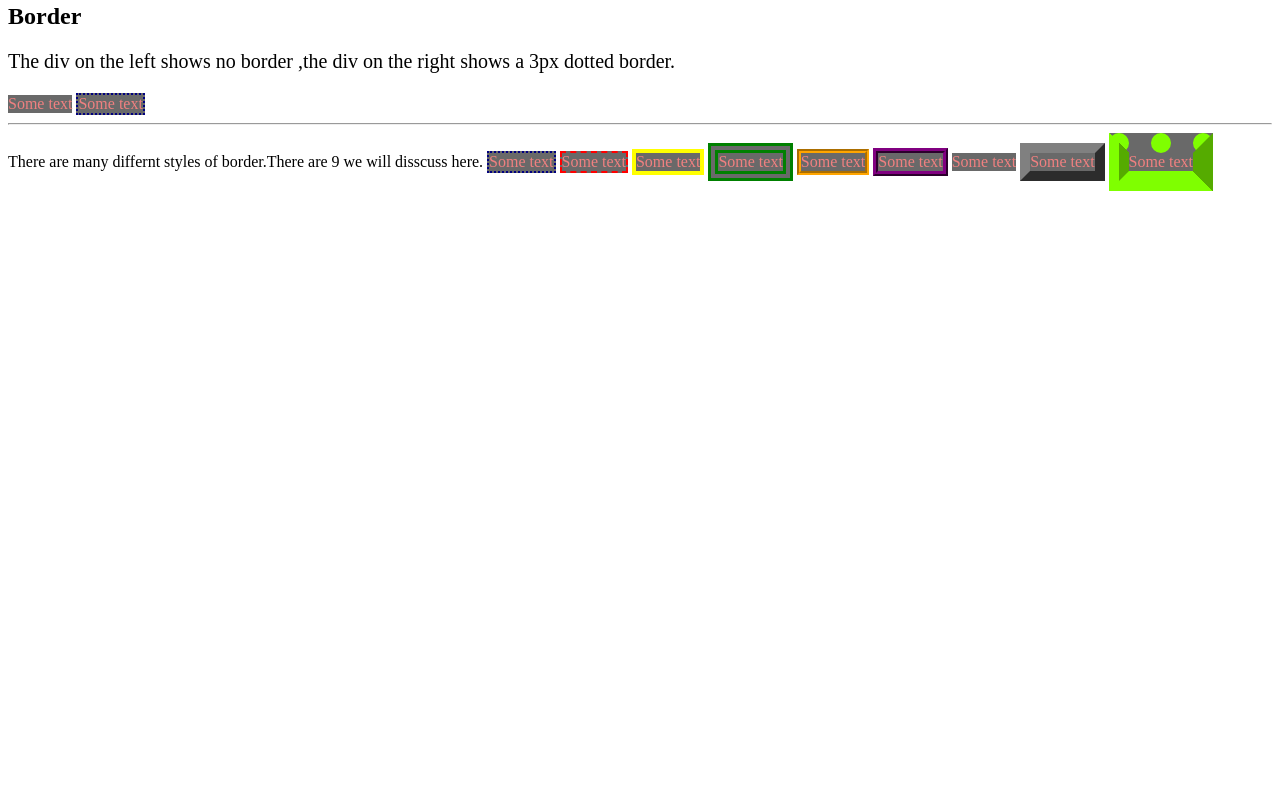
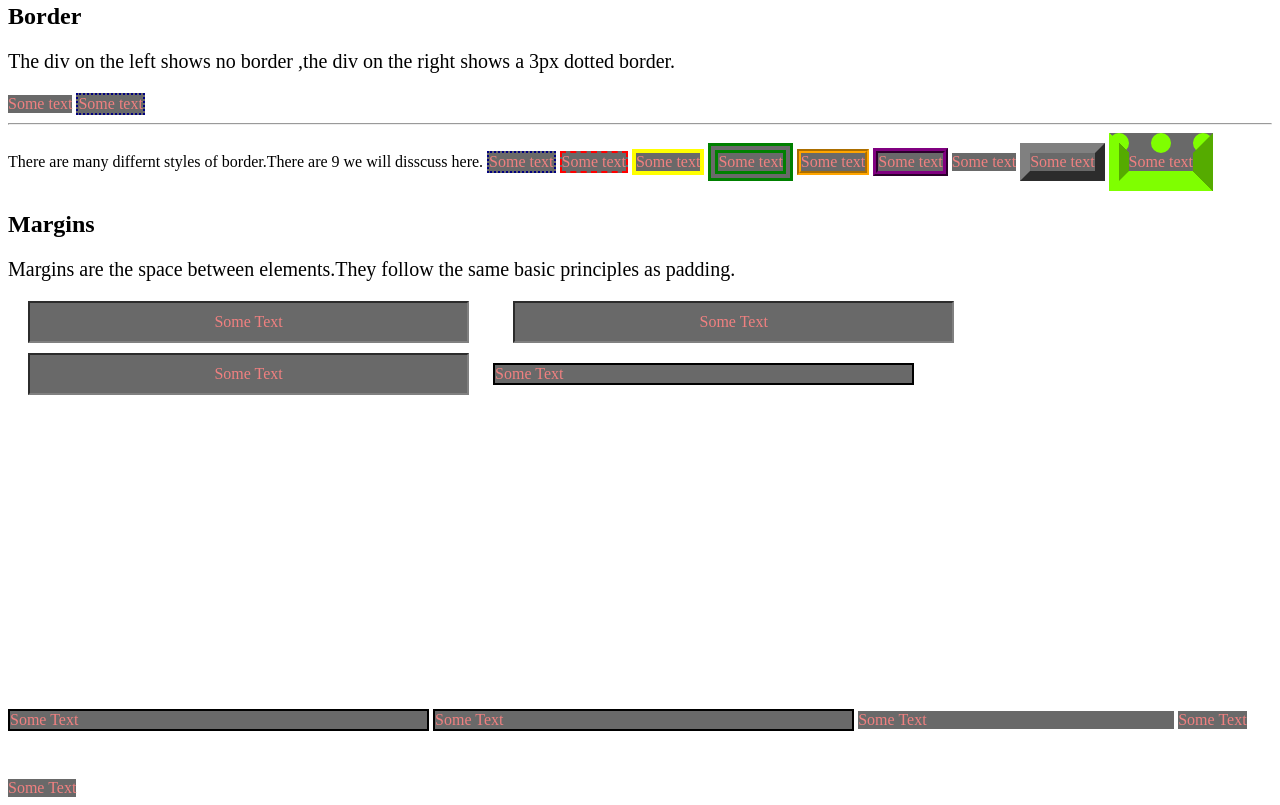
Before and after one commit to evanstak000/boxmodel, a plain HTML site: page index.html in a window 1280 px wide. Shown: the part 489-1294 px from the top of the page. Before the commit the page ends 800 px from the top, so only its background shows below. Drawn offline with Linux system fonts and the light colour scheme.

Commit message:
Margin notes

```diff
--- a/index.html
+++ b/index.html
@@ -33,5 +33,18 @@
 <div id="outsetborder">Some text</div>
 <div id="mixedborder">Some text</div>
 
+<h2>Margins</h2>
+<p>Margins are the space between elements.They follow the same basic principles as padding. </p>
+<div class="row1">Some Text</div>
+<div class="row1">Some Text</div>
+<div class="row1">Some Text</div>
+<div class="row2">Some Text</div>
+<div class="row2">Some Text</div>
+<div class="row2">Some Text</div>
+
+<div id="center">Some Text</div>
+<div id=perLefttmargin>Some Text</div>
+<div id=perRightmargin>Some Text</div>
+
     </body>
 </html>
--- a/style.css
+++ b/style.css
@@ -65,3 +65,34 @@ border:10px outset gray;
     border-style:dotted outset inset ridge;
     border-width:20px;
 }
+.row1{
+    width:33%;
+    border:2px inset gray;
+    padding:10px;
+    text-align:center;
+    margin-left:20px;
+    margin-right:20px;
+}
+.row2{
+    width:33%;
+    Border:2px solid black;
+    margin-top:20px;
+}
+#center{
+    Display:black;
+    width:25%;
+    margin:auto;
+    margin-top:25%;
+    margin-bottom: 50px;
+
+}
+#perLeftMargin{
+    height:200px;
+    width:25%;
+    margin-left:10%;
+    margin-right:30%
+}
+#perRightMargin{
+    height:200px;
+    width:25%
+}
```
